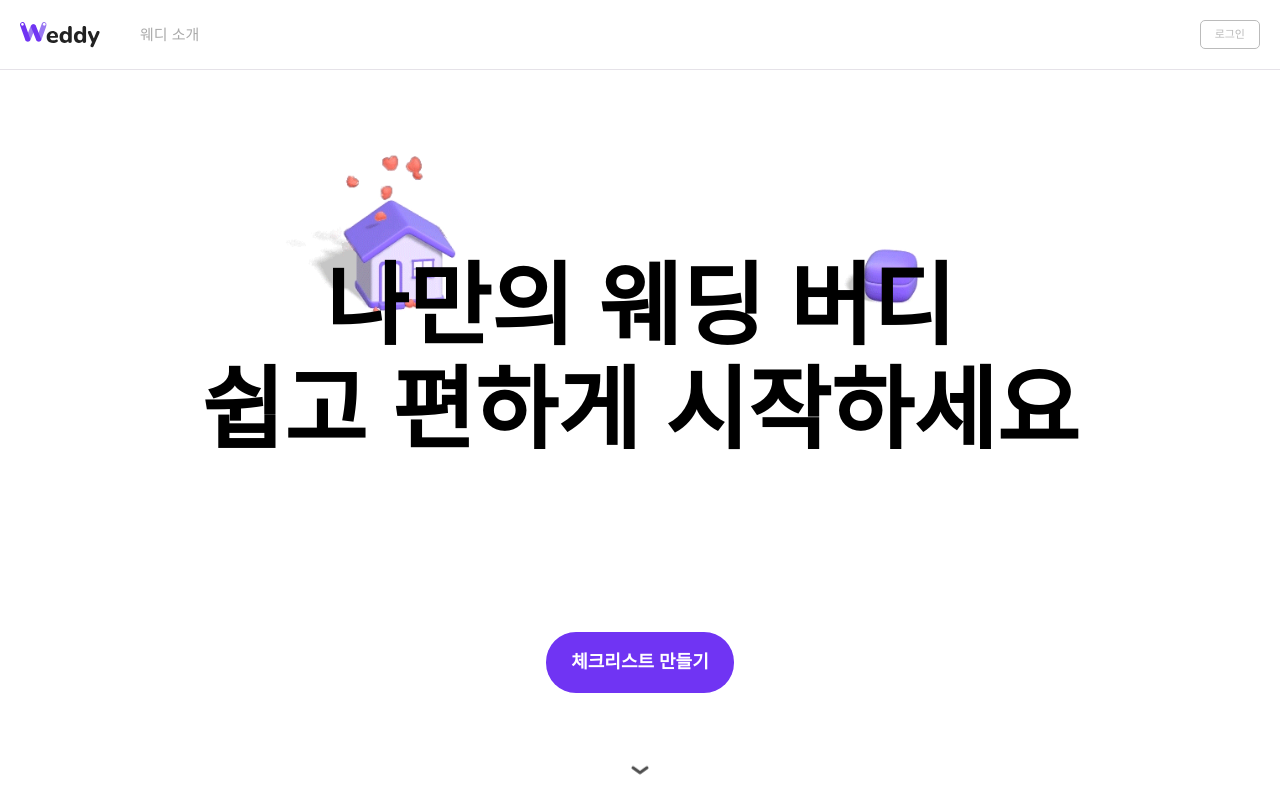
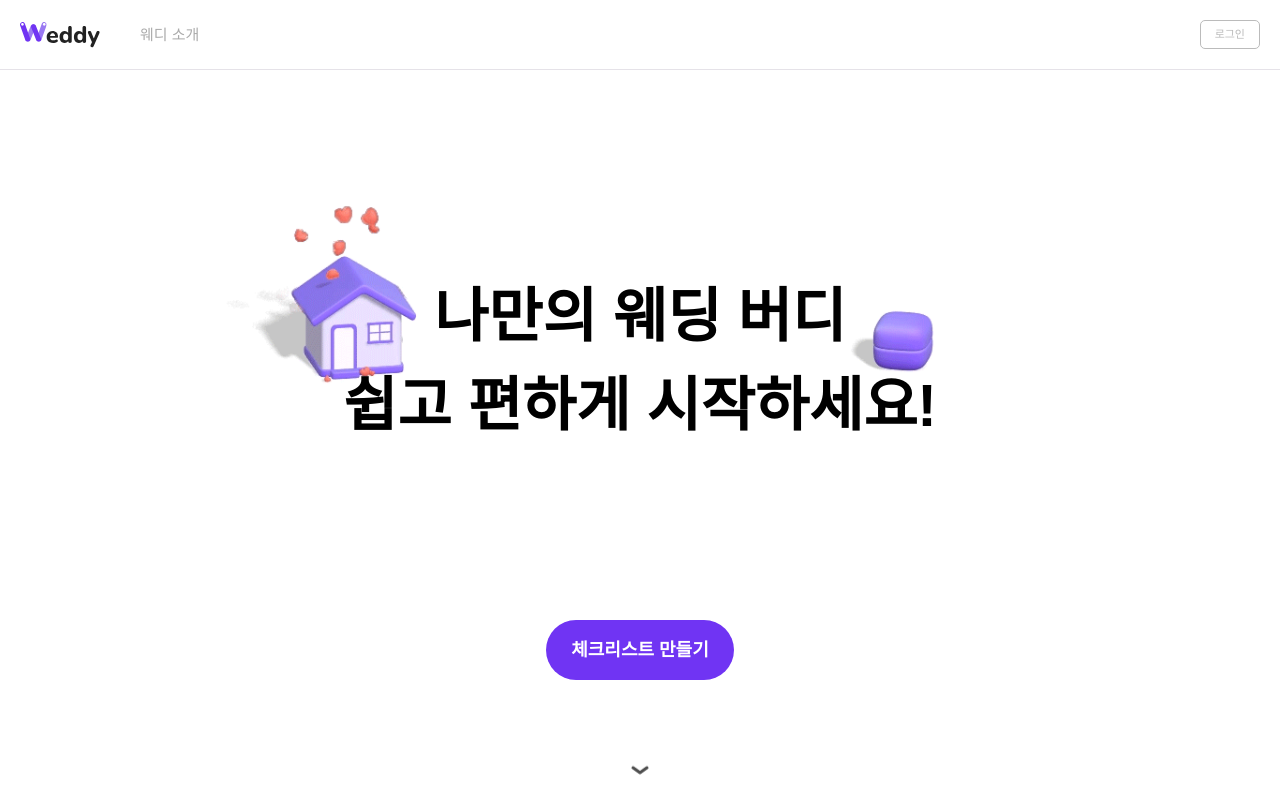
Before and after one commit to yunsusu/weddy, a Next.js app: page / in a window 1280 px wide. Shown: the top 800 px of the page. Built offline with nearby package versions, Linux system fonts and the light colour scheme; no server answers; a web font is replaced by a local one.

Commit message:
home화면 title 수정

```diff
--- a/src/pages/index.tsx
+++ b/src/pages/index.tsx
@@ -163,7 +163,7 @@ export default function Home() {
         <div className={cn("indexBKG")}>
           <h1 className={cn("indexTitle")}>
             나만의 웨딩 버디
-            <br /> 쉽고 편하게 시작하세요
+            <br /> 쉽고 편하게 시작하세요!
           </h1>
         </div>
         <div className={cn("checkList")}>
--- a/src/pages/style.module.scss
+++ b/src/pages/style.module.scss
@@ -22,16 +22,16 @@
 .indexWrap {
   width: 100%;
   height: 100%;
-  padding-top: 7rem;
+  padding-top: 7vh;
   display: flex;
   flex-direction: column;
   align-items: center;
   justify-content: center;
-  gap: 9rem;
+  gap: 9vh;
   position: relative;
   background: url("../../public/images/home_GIF.gif") no-repeat;
-  background-size: cover;
-  background-position: calc(50% + 5rem) calc(50% - 20rem);
+  background-size: 140%;
+  background-position: calc(50% + 3vw) calc(50% - 18vh);
 }
 
 .indexBKG {
@@ -46,13 +46,11 @@
 }
 
 .indexTitle {
-  font-size: 9rem;
+  font-size: 4.6vw;
   font-weight: 700;
   display: inline-block;
   z-index: 1;
-  @media all and (max-width: 599px) {
-    font-size: 4rem;
-  }
+  line-height: 1.5;
 }
 
 .checkList {
```
